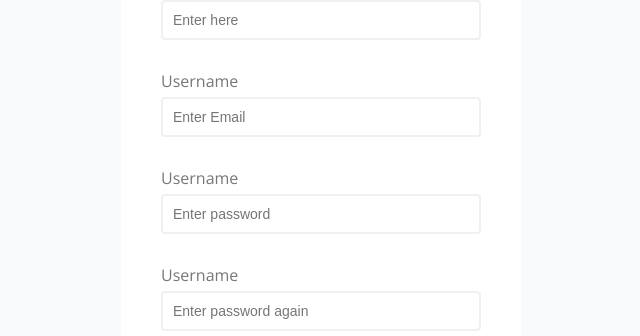
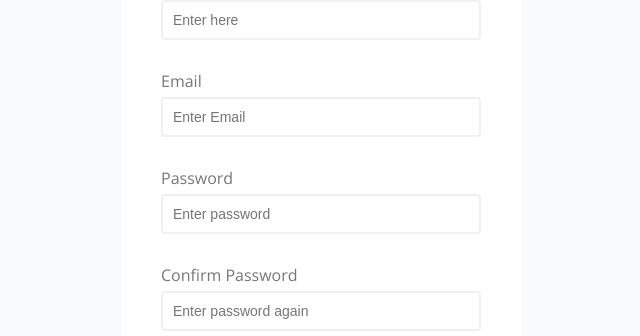
Before and after one commit to kaizen-minded/Form-Validation, a plain HTML site: page index.html in a window 1280 px wide. Shown: the part 234-570 px from the top of the page, without its empty margins (319-959 px from the left). Drawn offline with nearby package versions, Linux system fonts and the light colour scheme.

Commit message:
fixed typos

```diff
--- a/index.html
+++ b/index.html
@@ -16,18 +16,18 @@
         <small>Error message</small>
       </div>
       <div class="form-control">
-        <label for="email">Username</label>
+        <label for="email">Email</label>
         <input type="text" id="email" placeholder="Enter Email">
         <small>Error message</small>
       </div>
       <div class="form-control">
-        <label for="password">Username</label>
-        <input type="text" id="password" placeholder="Enter password">
+        <label for="password">Password</label>
+        <input type="password" id="password" placeholder="Enter password">
         <small>Error message</small>
       </div>
       <div class="form-control">
-        <label for="password2">Username</label>
-        <input type="text" id="password2" placeholder="Enter password again">
+        <label for="password2">Confirm Password</label>
+        <input type="password" id="password2" placeholder="Enter password again">
         <small>Error message</small>
       </div>
       <button type="submit">Sumbit</button>
```
